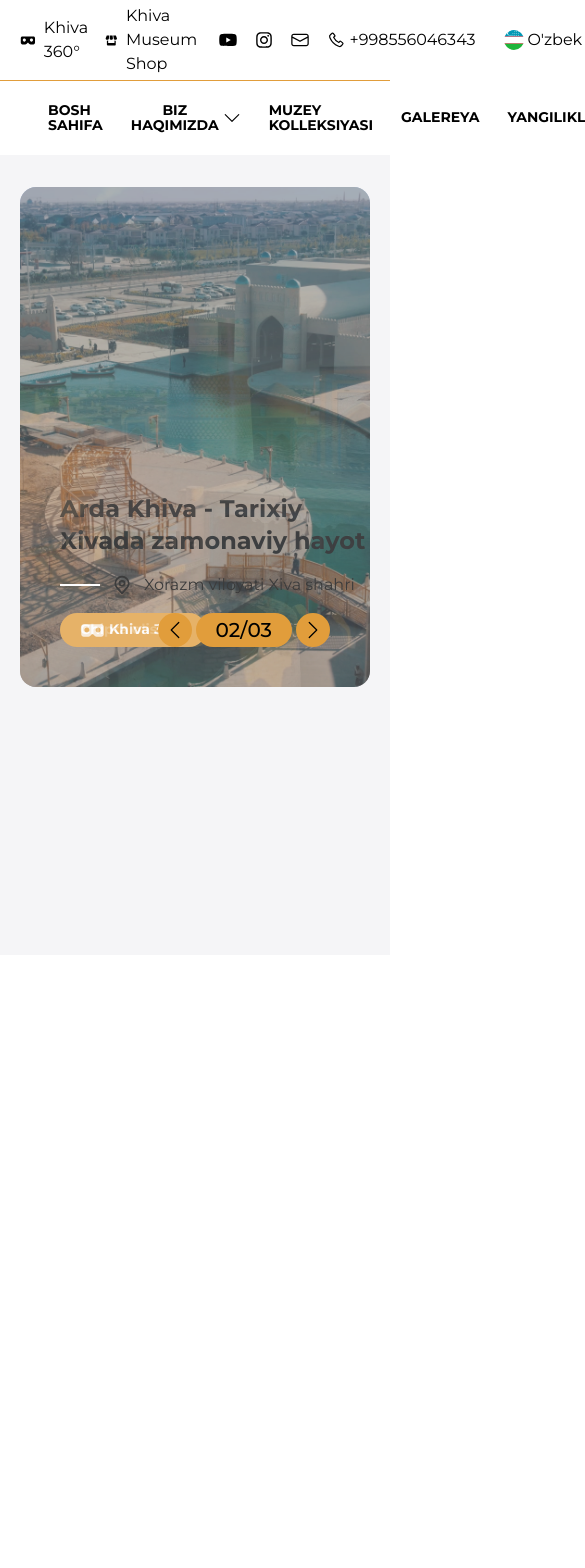
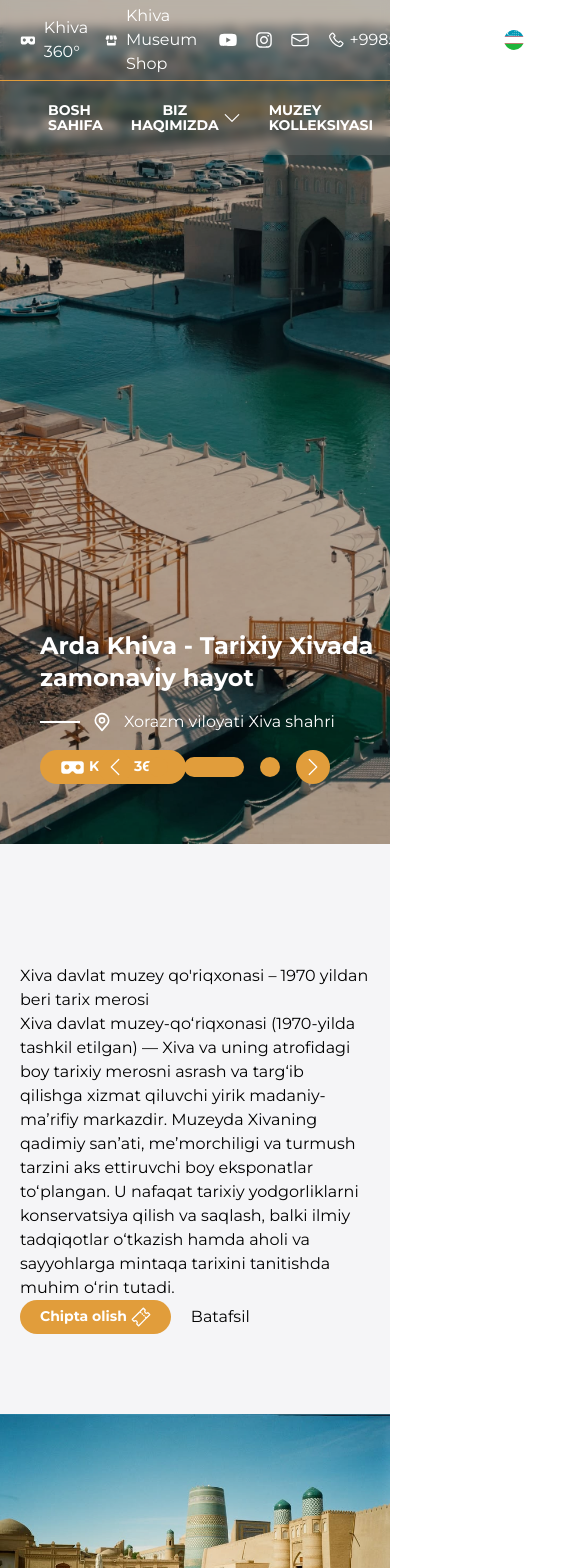
Before and after one commit to misterkhabibullayev/khivamuseum, a React (Vite) app: page /uz/ in a window 390 px wide. Shown: the top 1568 px of the page, 585 px wide, since content can reach past the window. Before the commit the page ends 955 px from the top, so only its background shows below. Built offline with nearby package versions, Linux system fonts and the light colour scheme.

Commit message:
aboutSection yozilmoqda

```diff
--- a/src/components/Header/Header.jsx
+++ b/src/components/Header/Header.jsx
@@ -2,7 +2,7 @@ import { Icons } from "../../icons/icons";
 import ThemeToggle from "./ThemeToggle";
 import { useTranslation } from "react-i18next";
 import LanguageDropdown from "./Language";
-import { useState } from "react";
+import { useEffect, useRef, useState } from "react";
 import CustomLink from "./CustomLink";
 
 export default function Header() {
@@ -10,9 +10,31 @@ export default function Header() {
 
   const [isAboutOpen, setIsAboutOpen] = useState(false);
   const [isNewsOpen, setIsNewsOpen] = useState(false);
+
+  const headerTopRef = useRef(null);
+  const [isSticky, setIsSticky] = useState(false);
+
+  useEffect(() => {
+    const handleScroll = () => {
+      if (headerTopRef.current) {
+        const topHeaderHeight = headerTopRef.current.offsetHeight;
+        const shouldBeSticky = window.scrollY >= topHeaderHeight;
+
+        setIsSticky((prev) =>
+          prev !== shouldBeSticky ? shouldBeSticky : prev,
+        );
+      }
+    };
+
+    window.addEventListener("scroll", handleScroll);
+    return () => window.removeEventListener("scroll", handleScroll);
+  }, []);
   return (
     <>
-      <header className="sticky top-0 left-0 z-9999 bg-white dark:bg-dark-main">
+      <header
+        ref={headerTopRef}
+        className={`fixed top-0 left-0 z-9999 w-full transition-all duration-300 ${isSticky ? "bg-white dark:bg-dark-main text-black dark:text-white" : "bg-white/10 backdrop-blur-xs text-white"}`}
+      >
         <div className="container1">
           <div className="flex items-center justify-between py-1 text-base">
             <div className="flex items-center gap-x-2 xl:gap-x-5">
--- /dev/null
+++ b/src/components/HomePage/AboutSection.jsx
@@ -0,0 +1,38 @@
+import { useTranslation } from "react-i18next";
+import CustomLink from "../Header/CustomLink";
+import { Icons } from "../../icons/icons";
+
+export default function AboutSection() {
+  const { t } = useTranslation();
+  return (
+    <>
+      <section className="py-30 flex flex-col items-center justify-between gap-20 overflow-x-hidden">
+        <div className="w-full md:w-1/2 px-5 md:pl-[8%]">
+          <div>
+            <h1>{t("about.title")}</h1>
+            <p>{t("about.text")}</p>
+            <div className="flex items-center gap-5">
+              <CustomLink
+                to={"/tickets"}
+                className="flex items-center gap-1 font-bold text-sm leading-[110%] w-auto px-5 h-8.5 rounded-full bg-link-hover hover:bg-link-hover/80 transition-colors duration-300 text-white"
+              >
+                {t("header.aTickets")}
+                <span>
+                  <Icons.ticketIcon />
+                </span>
+              </CustomLink>
+              <CustomLink>{t("about.more")}</CustomLink>
+            </div>
+          </div>
+        </div>
+        <div className="w-full md:w-1/2 flex items-center md:rounded-l-full overflow-hidden">
+          <img
+            src="/Images/khiva1.jpg"
+            alt=""
+            className="w-full h-full object-cover"
+          />
+        </div>
+      </section>
+    </>
+  );
+}
--- a/src/components/HomePage/HeroSection.jsx
+++ b/src/components/HomePage/HeroSection.jsx
@@ -7,7 +7,6 @@ import "swiper/css/pagination";
 import "swiper/css/navigation";
 import "swiper/css/effect-fade";
 
-import "../../index.css";
 
 // import required modules
 import { Pagination, Navigation, Autoplay, EffectFade } from "swiper/modules";
@@ -20,15 +19,14 @@ export default function HeroSection() {
 
   return (
     <>
-      <section className="pt-8 pb-10 md:pb-15 lg:pb-22.5">
-        <div className="container1">
-          <div className="w-full h-125 rounded-2xl overflow-hidden">
+      <section className="relative w-full h-screen">
+        <div className="">
+          <div className="w-full h-screen">
             <Swiper
-              slidesPerView={1}
               loop={true}
               spaceBetween={0}
               effect="fade"
-              speed={2000}
+              speed={1000}
               fadeEffect={{
                 crossFade: true,
               }}
@@ -40,30 +38,27 @@ export default function HeroSection() {
               }}
               pagination={{
                 el: ".custom-pagination",
-                type: "fraction",
-                formatFractionCurrent: (num) => String(num).padStart(2, "0"),
-                formatFractionTotal: (num) => String(num).padStart(2, "0"),
-              }}
-              onInit={(swiper) => {
-                swiper.params.navigation.prevEl = ".custom-prev-btn";
-                swiper.params.navigation.nextEl = ".custom-next-btn";
-                swiper.navigation.init();
-                swiper.navigation.update();
+                clickable: true,
+                bulletClass: "hero-bullet",
+                bulletActiveClass: "hero-bullet-active",
               }}
               className="mySwiper h-full"
             >
               <SwiperSlide className="bg-[url('/Images/xiva-1.jpg')] bg-center bg-no-repeat bg-cover relative">
                 <div className="w-full h-full p-10 bg-black/30"></div>
-                <div className="absolute bottom-10 left-10 z-10">
-                  <h1 className="font-bold text-2xl md:text-4xl">
+                <div className="container1 relative">
+                  <div className="absolute bottom-15 left-10 z-10">
+                    <h1 className="font-bold text-2xl md:text-4xl text-white">
                       {t("hero.title1")}
                     </h1>
                     <div className="flex items-center gap-3 mt-4">
                       <div className="w-10 h-0.5 bg-white"></div>
-                    <div>
+                      <div className="text-white">
                         <Icons.locationIcon />
                       </div>
-                    <p>{t("hero.text")}</p>
+                      <p className="text-white text-base md:text-lg">
+                        {t("hero.text")}
+                      </p>
                     </div>
                     <div className="mt-4">
                       <CustomLink
@@ -77,19 +72,23 @@ export default function HeroSection() {
                       </CustomLink>
                     </div>
                   </div>
+                </div>
               </SwiperSlide>
               <SwiperSlide className="bg-[url('/Images/xiva-2.jpg')] bg-center bg-no-repeat bg-cover relative">
                 <div className="w-full h-full p-10 bg-black/30"></div>
-                <div className="absolute bottom-10 left-10 z-10">
-                  <h1 className="font-bold text-2xl md:text-4xl">
+                <div className="container1 relative">
+                  <div className="absolute bottom-15 left-10 z-10">
+                    <h1 className="text-white font-bold text-2xl md:text-4xl">
                       {t("hero.title2")}
                     </h1>
                     <div className="flex items-center gap-3 mt-4">
                       <div className="w-10 h-0.5 bg-white"></div>
-                    <div>
+                      <div className="text-white">
                         <Icons.locationIcon />
                       </div>
-                    <p>{t("hero.text")}</p>
+                      <p className="text-white text-base md:text-lg">
+                        {t("hero.text")}
+                      </p>
                     </div>
                     <div className="mt-4">
                       <CustomLink
@@ -102,19 +101,23 @@ export default function HeroSection() {
                       </CustomLink>
                     </div>
                   </div>
+                </div>
               </SwiperSlide>
               <SwiperSlide className="bg-[url('/Images/xiva-3.jpg')] bg-center bg-no-repeat bg-cover relative">
                 <div className="w-full h-full p-10 bg-black/30"></div>
-                <div className="absolute bottom-10 left-10 z-10">
-                  <h1 className="font-bold text-2xl md:text-4xl">
+                <div className="container1 relative">
+                  <div className="absolute bottom-15 left-10 z-10">
+                    <h1 className="font-bold text-2xl md:text-4xl text-white">
                       {t("hero.title3")}
                     </h1>
                     <div className="flex items-center gap-3 mt-4">
                       <div className="w-10 h-0.5 bg-white"></div>
-                    <div>
+                      <div className="text-white">
                         <Icons.locationIcon />
                       </div>
-                    <p>{t("hero.text")}</p>
+                      <p className="text-white text-base md:text-lg">
+                        {t("hero.text")}
+                      </p>
                     </div>
                     <div className="mt-4">
                       <CustomLink
@@ -128,16 +131,17 @@ export default function HeroSection() {
                       </CustomLink>
                     </div>
                   </div>
+                </div>
               </SwiperSlide>
-
-              <div className="absolute bottom-10 right-10 z-30">
-                <div className="flex items-center w-auto gap-1">
+            </Swiper>
+            <div className="absolute bottom-15 right-15 z-30 text-white">
+              <div className="flex items-center w-auto gap-4">
                 <button className="custom-prev-btn w-8.5 h-8.5 bg-link-hover rounded-full flex items-center justify-center font-medium">
                   <span className="rotate-90">
                     <Icons.downArrowIcon />
                   </span>
                 </button>
-                  <div className="custom-pagination w-auto! flex items-center text-white bg-link-hover px-5 h-8.5 rounded-full font-medium text-xl"></div>
+                <div className="custom-pagination w-auto! flex items-center gap-4"></div>
                 <button className="custom-next-btn w-8.5 h-8.5 bg-link-hover rounded-full flex items-center justify-center">
                   <span className="-rotate-90">
                     <Icons.downArrowIcon />
@@ -145,7 +149,6 @@ export default function HeroSection() {
                 </button>
               </div>
             </div>
-            </Swiper>
           </div>
         </div>
       </section>
--- a/src/index.css
+++ b/src/index.css
@@ -28,7 +28,7 @@
 
 .container1 {
   width: 100%;
-  max-width: 1320px;
+  max-width: 1400px;
   padding-inline: 20px;
   margin-inline: auto;
 }
@@ -36,3 +36,16 @@
 button {
   cursor: pointer;
 }
+
+.custom-pagination .hero-bullet {
+  display: inline-block !important;
+  width: 20px !important;
+  height: 20px !important;
+  background-color: var(--color-link-hover);
+  border-radius: 100px;
+  cursor: pointer;
+  transition: all 0.3s;
+}
+.custom-pagination .hero-bullet-active {
+  width: 60px !important;
+}
--- a/src/layouts/MainLayout.jsx
+++ b/src/layouts/MainLayout.jsx
@@ -7,7 +7,7 @@ export default function MainLayout() {
     <>
       <div>
         <Header />
-        <main className="bg-light-second dark:bg-dark-second transition-all duration-300 min-h-200">
+        <main className="bg-light-second dark:bg-dark-second transition-all duration-300 min-h-400">
           <Outlet />
         </main>
         <Footer />
--- a/src/locales/en.json
+++ b/src/locales/en.json
@@ -17,5 +17,10 @@
     "text": "Khorezm region, Khiva city",
     "title2": "Arda Khiva - Modern life in historical Khiva",
     "title3": "Kalta Minor - The unfinished symbol of Khiva"
+  },
+  "about": {
+    "title": "Khiva State Museum-Reserve – Historical Heritage Since 1970",
+    "text": "Khiva State Museum-Reserve (established in 1970) is a major cultural and educational center dedicated to preserving and promoting the rich historical heritage of Khiva and its surroundings.\n\nThe museum houses a rich collection showcasing Khiva's ancient art, architecture, and traditional lifestyle. Beyond conserving and preserving historical monuments, it plays a key role in conducting scientific research and introducing the region's history to locals and tourists.",
+    "more": "Learn more"
   }
 }
--- a/src/locales/ru.json
+++ b/src/locales/ru.json
@@ -17,5 +17,10 @@
     "text": "Хорезмская область, город Хива",
     "title2": "Арда Хива - Современная жизнь в исторической Хиве",
     "title3": "Кальта-Минор - Незавершенный символ Хивы"
+  },
+  "about": {
+    "title": "Хивинский государственный музей-заповедник – Историческое наследие с 1970 года",
+    "text": "Хивинский государственный музей-заповедник (основан в 1970 году) — крупный культурно-просветительский центр, служащий сохранению и популяризации богатого исторического наследия Хивы и ее окрестностей.\n\nВ музее собрана богатая коллекция, отражающая древнее искусство, архитектуру и быт Хивы. Он играет важную роль не только в консервации и хранении исторических памятников, но и в проведении научных исследований, а также в ознакомлении жителей и туристов с историей региона.",
+    "more": "Подробнее"
   }
 }
--- a/src/locales/uz.json
+++ b/src/locales/uz.json
@@ -17,5 +17,10 @@
     "text": "Xorazm viloyati Xiva shahri",
     "title2": "Arda Khiva - Tarixiy Xivada zamonaviy hayot",
     "title3": "Kalta Minor - Xivaning tugallanmagan ramzi"
+  },
+  "about": {
+    "title": "Xiva davlat muzey qo'riqxonasi – 1970 yildan beri tarix merosi",
+    "text": "Xiva davlat muzey-qo‘riqxonasi (1970-yilda tashkil etilgan) — Xiva va uning atrofidagi boy tarixiy merosni asrash va targ‘ib qilishga xizmat qiluvchi yirik madaniy-ma’rifiy markazdir. \n\nMuzeyda Xivaning qadimiy san’ati, me’morchiligi va turmush tarzini aks ettiruvchi boy eksponatlar to‘plangan. U nafaqat tarixiy yodgorliklarni konservatsiya qilish va saqlash, balki ilmiy tadqiqotlar o‘tkazish hamda aholi va sayyohlarga mintaqa tarixini tanitishda muhim o‘rin tutadi.",
+    "more": "Batafsil"
   }
 }
--- a/src/pages/HomePage/index.jsx
+++ b/src/pages/HomePage/index.jsx
@@ -1,3 +1,4 @@
+import AboutSection from "../../components/HomePage/AboutSection";
 import HeroSection from "../../components/HomePage/HeroSection";
 
 export default function HomePage() {
@@ -5,6 +6,7 @@ export default function HomePage() {
     <>
       <div>
         <HeroSection />
+        <AboutSection />
       </div>
     </>
   )
```
Also changed, not shown: public/Images/khiva1.jpg (added). Lines whose indentation alone changed are shown as unchanged.
